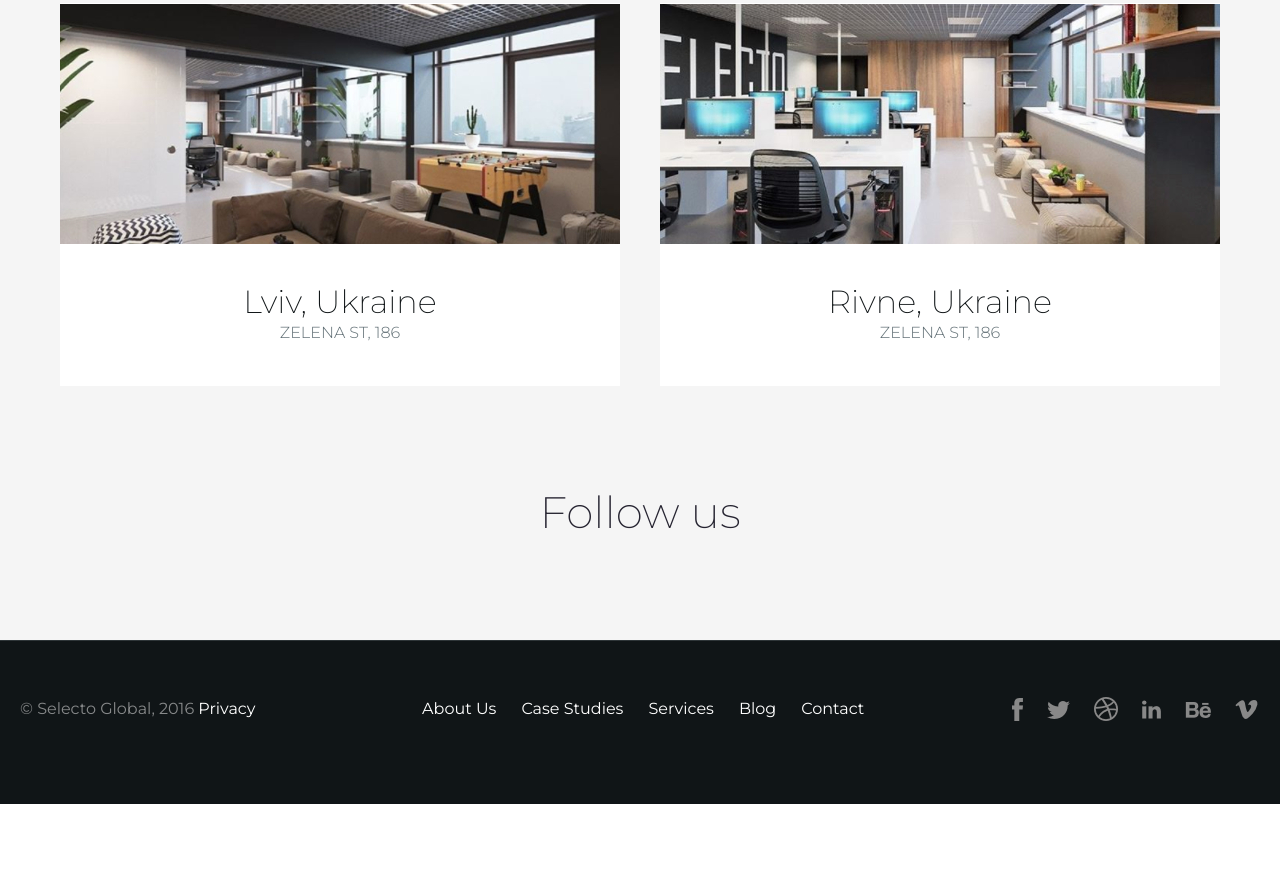
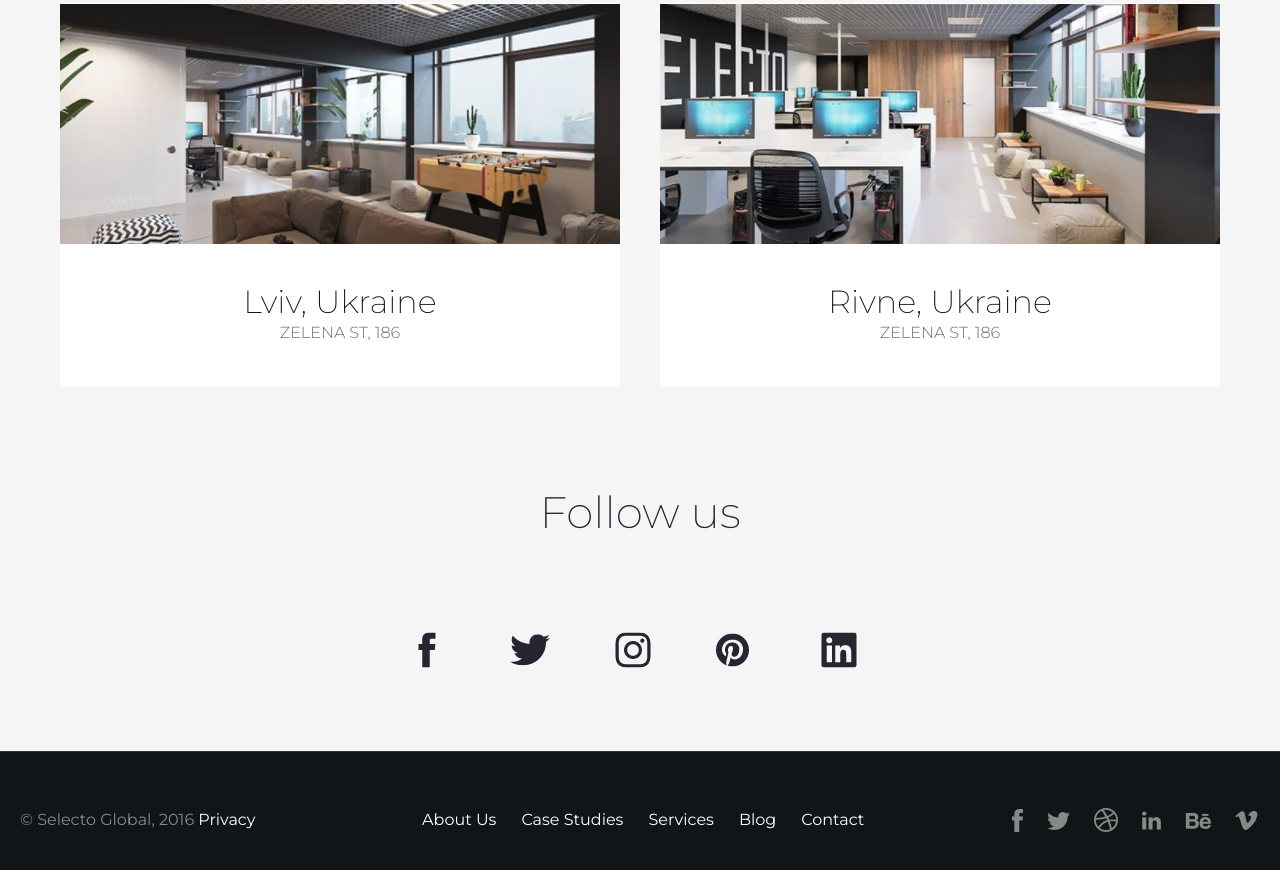
Before and after one commit to OlegG13/selecto-website, a plain HTML site: page pages/contact.html in a window 1280 px wide. Shown: the part 1318-2188 px from the top of the page. Before the commit the page ends 2122 px from the top, so only its background shows below. Drawn offline with Linux system fonts and the light colour scheme.

Commit message:
Contact page: Soc. Buttons

```diff
--- a/assets/components/contact/contact-item/contact-item.scss
+++ b/assets/components/contact/contact-item/contact-item.scss
@@ -11,4 +11,9 @@
     line-height: 2.1363;
     color: #262431;
   }
+  &__container {
+    &--center {
+      text-align: center;
+    }
+  }
 }
--- a/assets/components/core/page.scss
+++ b/assets/components/core/page.scss
@@ -128,7 +128,7 @@
     background-color: $article-dark-bg;
   }
   &__contact-item {
-    background-color: $theme-third-color;
+    background-color: #f5f5f5;
     padding: 60px 0;
     padding: 3.125vw 0 3.125vw;
     @media (max-width: $screen-lg-max) {
--- a/pages/contact.html
+++ b/pages/contact.html
@@ -261,8 +261,8 @@
                             Follow us
                         </div>
                     </div>
-                    <div class="contact-item__container">
-
+                    <div class="contact-item__container contact-item__container--center">
+                        <img src="../img/contact-soc.png" alt="">
                     </div>
                 </div>
             </div>
```
Also changed, not shown: css/final.min.css, img/contact-soc.jpg (added), img/contact-soc.png (added), js/final.min.js.
